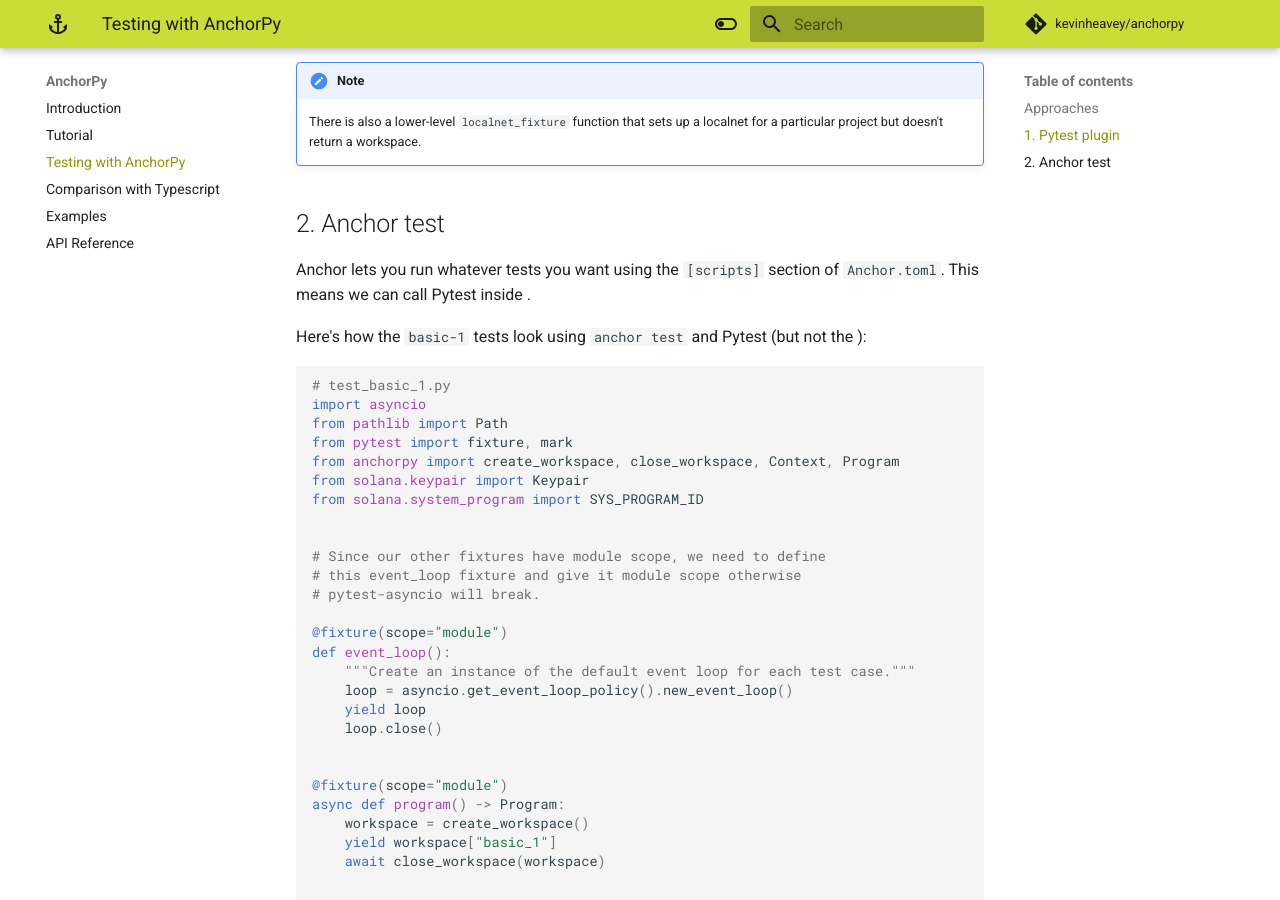
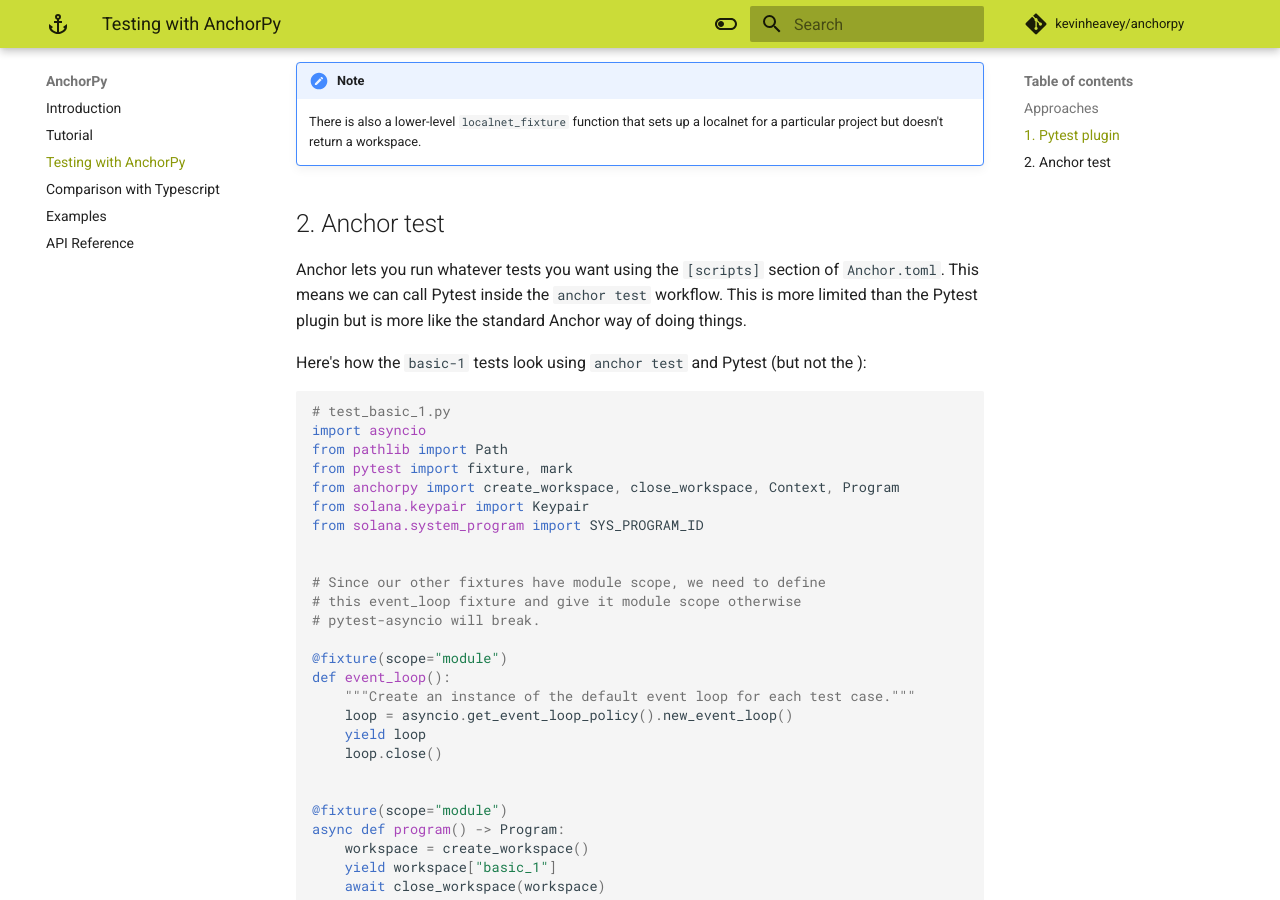
Before and after one commit to kevinheavey/anchorpy, an MkDocs documentation site: the page built from docs/testing.md, in a window 1280 px wide and 900 px high, scrolled down 1901 px. Built offline with MkDocs 1.6.1 and Material for MkDocs 9.7.7, drawn with Linux system fonts in a browser that asks for light colours; comment, search, counter and statistics services are not loaded.

Commit message:
missing words

```diff
--- a/docs/testing.md
+++ b/docs/testing.md
@@ -98,7 +98,8 @@
 
 
 Anchor lets you run whatever tests you want using the `[scripts]` section of `Anchor.toml`.
-This means we can call Pytest inside .
+This means we can call Pytest inside the `anchor test` workflow. This is more limited
+than the Pytest plugin but is more like the standard Anchor way of doing things.
 
 Here's how the `basic-1` tests look using `anchor test` and Pytest (but not the ):
 
```
